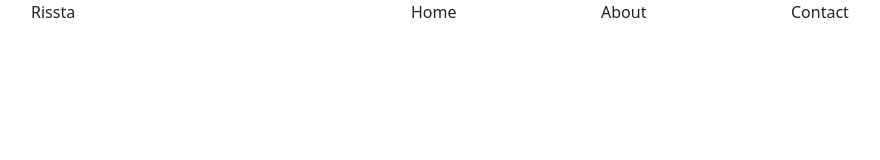
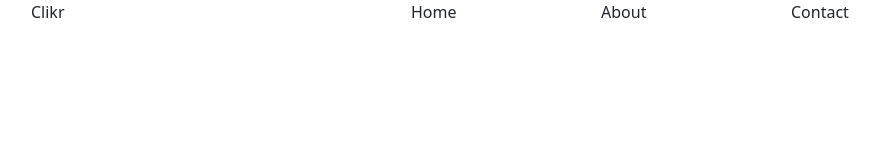
Before and after one commit to Rahulkumarsingh1996/Clikr, a React (Create React App) app: page / in a window 1280 px wide. Shown: the top 160 px of the page, without its empty margins (51-931 px from the left). Built offline with nearby package versions, Linux system fonts and the light colour scheme.

Commit message:
name change
update

```diff
--- a/public/index.html
+++ b/public/index.html
@@ -11,7 +11,7 @@
     />
     <link rel="apple-touch-icon" href="%PUBLIC_URL%/logo192.png" />
     <link rel="manifest" href="%PUBLIC_URL%/manifest.json" />
-    <title>Rissta</title>
+    <title>Clikr</title>
   </head>
   <body>
     <noscript>You need to enable JavaScript to run this app.</noscript>
--- a/src/Screen/Navbar/Navbar.jsx
+++ b/src/Screen/Navbar/Navbar.jsx
@@ -5,7 +5,7 @@ const Navbar = () => {
     <>
     <div className="container">
         <div className="row">
-                <div className="col-md-4">Rissta</div>
+                <div className="col-md-4">Clikr</div>
                 <div className="col-md-2">Home</div>
                 <div className="col-md-2">About</div>
                 <div className="col-md-4">Contact</div>
```
